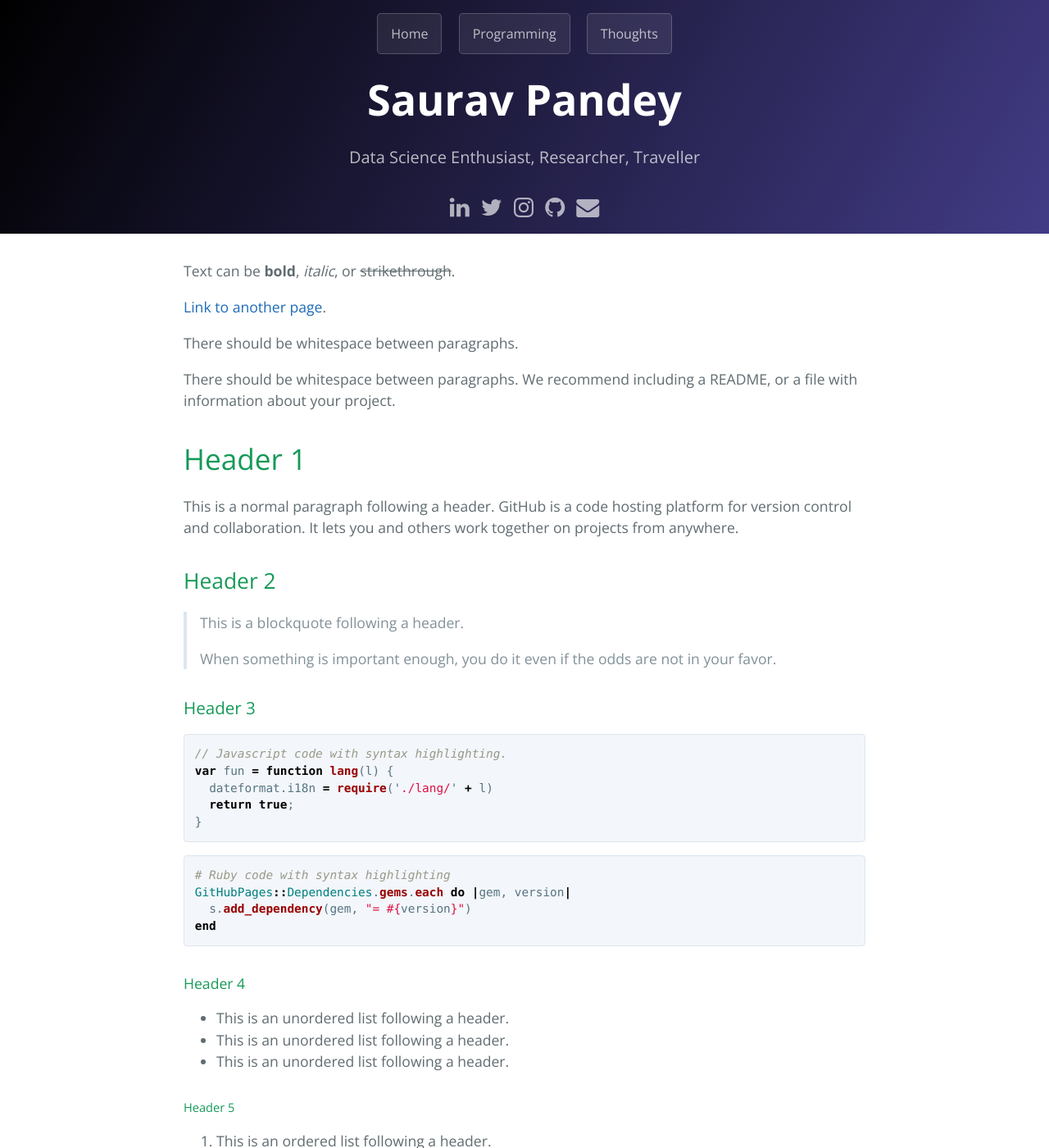
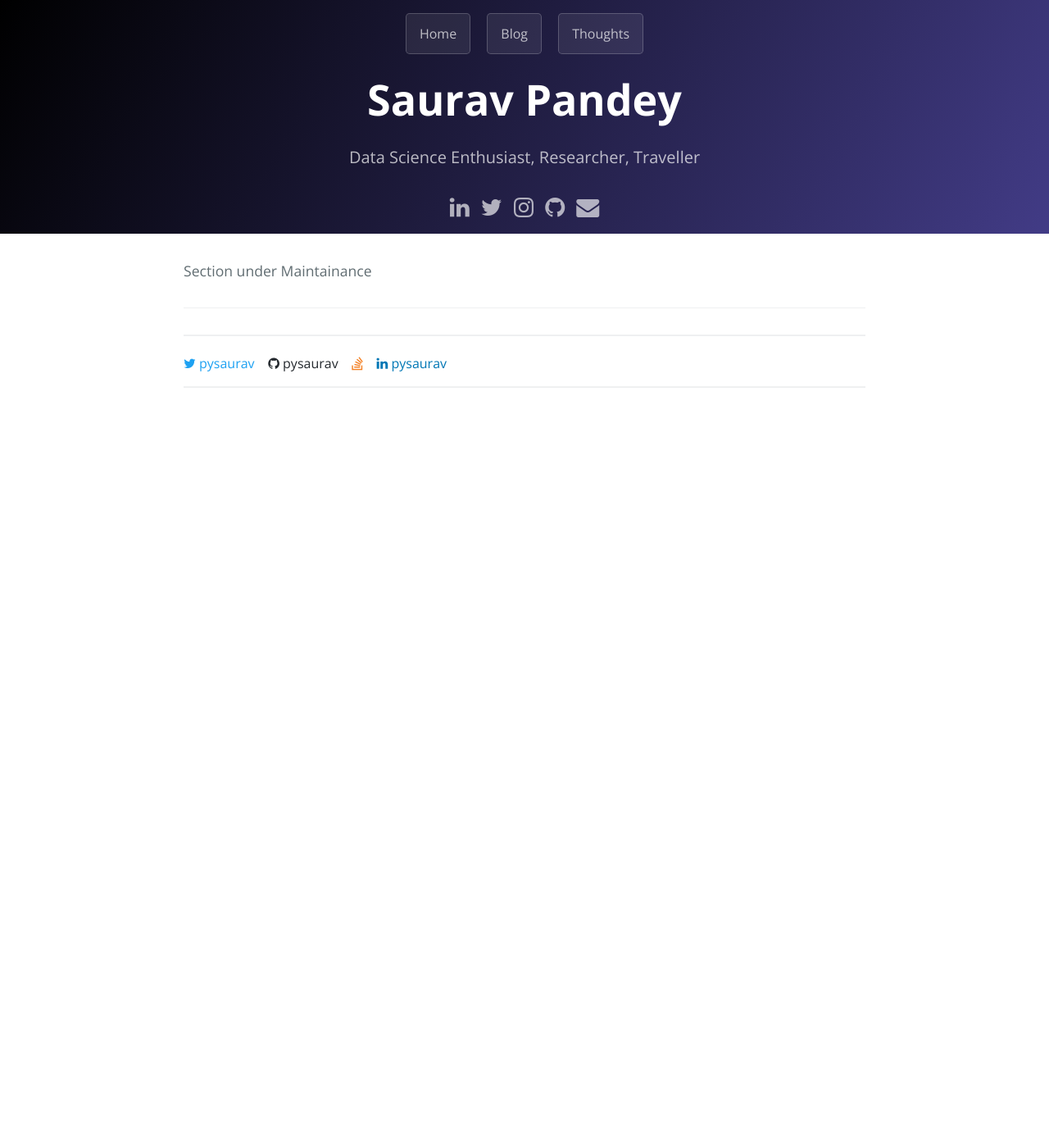
Before and after one commit to pysaurav/jekyll, a Jekyll site: the page built from thoughts.md, in a window 1280 px wide and 1400 px high. Shown: the whole window at 82% size. Built offline with Jekyll 4.4.1, drawn with Linux system fonts in a browser that asks for light colours; some of the changed text lies outside the part shown.

Commit message:
inception

````diff
--- a/_layouts/default.html
+++ b/_layouts/default.html
@@ -51,7 +51,7 @@ div.social-bar i:hover{opacity: 1; transform: scale(1.2); z-index: 999999 !impor
   <body>
     <section class="page-header">
      <a href="/" class="btn">Home</a>
-        <a href="/programming" class="btn">Programming</a>
+        <a href="/blog" class="btn">Blog</a>
         <a href="/thoughts" class="btn">Thoughts</a>
 
       <h1 class="project-name">   {{ page.title       | default: site.title        | default: site.github.repository_name }}</h1>
--- a/thoughts.md
+++ b/thoughts.md
@@ -1,123 +1,7 @@
 ---
+title: Saurav Pandey
 layout: default
+comments: false
+description: Data Science Enthusiast, Researcher, Traveller
 ---
-
-Text can be **bold**, _italic_, or ~~strikethrough~~.
-
-[Link to another page](./another-page.html).
-
-There should be whitespace between paragraphs.
-
-There should be whitespace between paragraphs. We recommend including a README, or a file with information about your project.
-
-# Header 1
-
-This is a normal paragraph following a header. GitHub is a code hosting platform for version control and collaboration. It lets you and others work together on projects from anywhere.
-
-## Header 2
-
-> This is a blockquote following a header.
->
-> When something is important enough, you do it even if the odds are not in your favor.
-
-### Header 3
-
-```js
-// Javascript code with syntax highlighting.
-var fun = function lang(l) {
-  dateformat.i18n = require('./lang/' + l)
-  return true;
-}
-```
-
-```ruby
-# Ruby code with syntax highlighting
-GitHubPages::Dependencies.gems.each do |gem, version|
-  s.add_dependency(gem, "= #{version}")
-end
-```
-
-#### Header 4
-
-*   This is an unordered list following a header.
-*   This is an unordered list following a header.
-*   This is an unordered list following a header.
-
-##### Header 5
-
-1.  This is an ordered list following a header.
-2.  This is an ordered list following a header.
-3.  This is an ordered list following a header.
-
-###### Header 6
-
-| head1        | head two          | three |
-|:-------------|:------------------|:------|
-| ok           | good swedish fish | nice  |
-| out of stock | good and plenty   | nice  |
-| ok           | good `oreos`      | hmm   |
-| ok           | good `zoute` drop | yumm  |
-
-### There's a horizontal rule below this.
-
-* * *
-
-### Here is an unordered list:
-
-*   Item foo
-*   Item bar
-*   Item baz
-*   Item zip
-
-### And an ordered list:
-
-1.  Item one
-1.  Item two
-1.  Item three
-1.  Item four
-
-### And a nested list:
-
-- level 1 item
-  - level 2 item
-  - level 2 item
-    - level 3 item
-    - level 3 item
-- level 1 item
-  - level 2 item
-  - level 2 item
-  - level 2 item
-- level 1 item
-  - level 2 item
-  - level 2 item
-- level 1 item
-
-### Small image
-
-![Octocat](https://github.githubassets.com/images/icons/emoji/octocat.png)
-
-### Large image
-
-![Branching](https://guides.github.com/activities/hello-world/branching.png)
-
-
-### Definition lists can be used with HTML syntax.
-
-<dl>
-<dt>Name</dt>
-<dd>Godzilla</dd>
-<dt>Born</dt>
-<dd>1952</dd>
-<dt>Birthplace</dt>
-<dd>Japan</dd>
-<dt>Color</dt>
-<dd>Green</dd>
-</dl>
-
-```
-Long, single-line code blocks should not wrap. They should horizontally scroll if they are too long. This line should be long enough to demonstrate this.
-```
-
-```
-The final element.
-```
+Section under Maintainance
````
Also changed, not shown: _posts/2017-01-16-getting-started.html (deleted, +0 -10 lines), blog.md (renamed from programming.md, +1 -1 lines), index.md (+3 -3 lines), help.md (line endings or trailing spaces), 3 other files.
